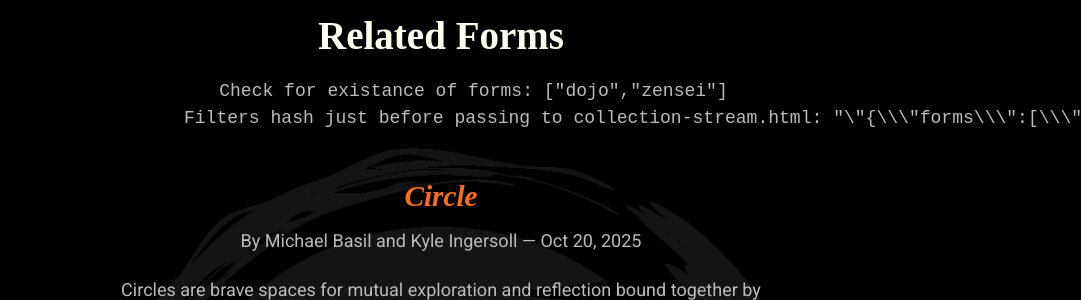
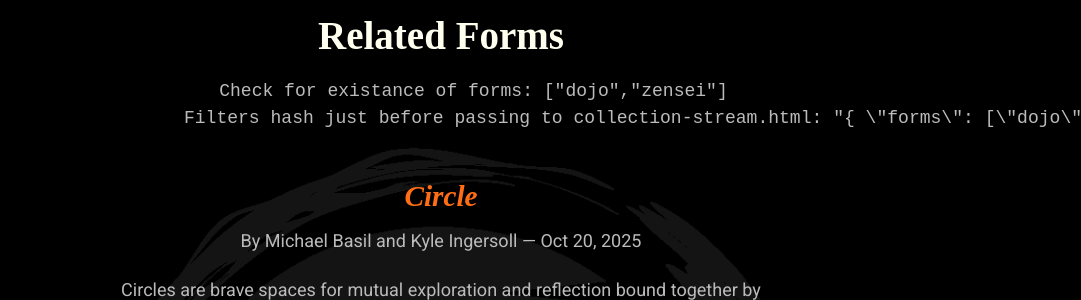
Before and after one commit to mindset-dojo/mindset-dojo.github.io, a Jekyll site: the page built from _insights/2025-10-18-way-of-plus-ki.md, in a window 1280 px wide and 900 px high, scrolled down 1837 px. Shown: the part 179-479 px from the top of the window, without its empty margins (199-1280 px from the left). Built offline with Jekyll 4.4.1, drawn with Linux system fonts in a browser that asks for light colours; some web fonts are replaced.

Commit message:
fix(post): properly build json map.

```diff
--- a/_layouts/post.html
+++ b/_layouts/post.html
@@ -22,8 +22,12 @@ layout: default
     {%- assign filters = {} -%}
 
     {%- if page.forms -%}
-      {%- assign filters_json = '{"forms":' | append: (page.forms | jsonify) | append: '}' -%}
+      {%- capture filters_json -%}
+        { "forms": {{ page.forms | jsonify }} }
+      {%- endcapture -%}
       {%- assign filters = filters_json | parse_json -%}
+    {%- else -%}
+      {%- assign filters = nil -%}
     {%- endif -%}
 
     <pre>
```
